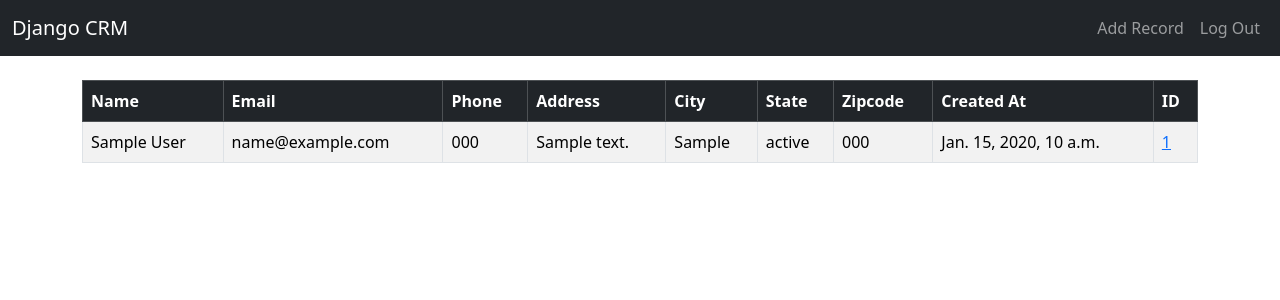
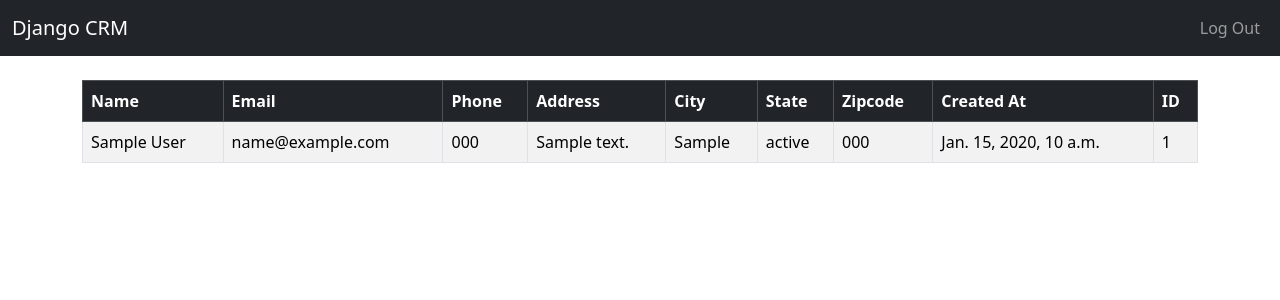
Before and after one commit to nayak-nirmalya/django-crm, a Django app: template website/templates/home.html in a window 1280 px wide. Shown: the top 300 px of the page. Run offline with Django 3.2, Linux system fonts and the light colour scheme; the template is opened without the code that fills it: values that come from a table or form of the project are taken from there, others are empty; a user stored in the database is signed in; tables that the repository leaves empty hold one stand-in row (values such as "Sample post").

Commit message:
show records in view as table

```diff
--- a/website/templates/home.html
+++ b/website/templates/home.html
@@ -25,7 +25,7 @@
       <td>{{ record.state }}</td>
       <td>{{ record.zipcode }}</td>
       <td>{{ record.created_at }}</td>
-      <td><a href="{% url 'record' record.id %}">{{ record.id }}</a></td>
+      <td>{{ record.id }}</td>
     </tr>
     {% endfor %} {% endif %}
   </tbody>
--- a/website/templates/navbar.html
+++ b/website/templates/navbar.html
@@ -19,9 +19,6 @@
       <ul class="navbar-nav">
         {% if user.is_authenticated %}
         <li class="nav-item">
-          <a class="nav-link" href="{% url 'add_record' %}">Add Record</a>
-        </li>
-        <li class="nav-item">
           <a class="nav-link" href="{% url 'logout' %}">Log Out</a>
         </li>
 
--- a/website/views.py
+++ b/website/views.py
@@ -3,9 +3,12 @@ from django.contrib.auth import authenticate, login, logout
 from django.contrib import messages
 
 from .forms import SignUpForm
+from .models import Record
 
 
 def home(request):
+    records = Record.objects.all()
+
     # check to see if logging in
     if request.method == "POST":
         username = request.POST["username"]
@@ -26,7 +29,7 @@ def home(request):
             return redirect("home")
 
     else:
-        return render(request, "home.html", {})
+        return render(request, "home.html", {"records": records})
 
 
 def logout_user(request):
```
